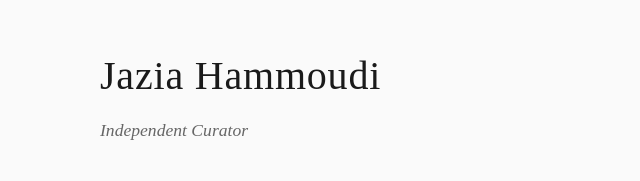
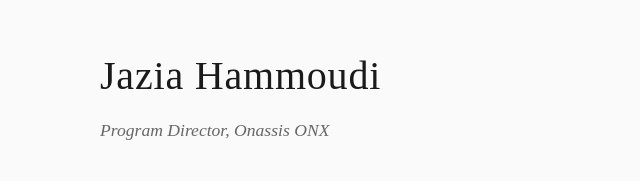
Before and after one commit to jlh3108/jazia-org, a plain HTML site: page index.html in a window 1280 px wide. Shown: the part 168-349 px from the top of the page, 270-910 px from the left. Drawn offline with Linux system fonts and the light colour scheme.

Commit message:
Update role to Program Director, Onassis ONX

```diff
--- a/index.html
+++ b/index.html
@@ -125,7 +125,7 @@
     <main>
         <div class="container">
             <h1>Jazia Hammoudi</h1>
-            <p class="role">Independent Curator</p>
+            <p class="role">Program Director, Onassis ONX</p>
 
             <p class="bio">
                 Curating contemporary art across international institutions,
```
